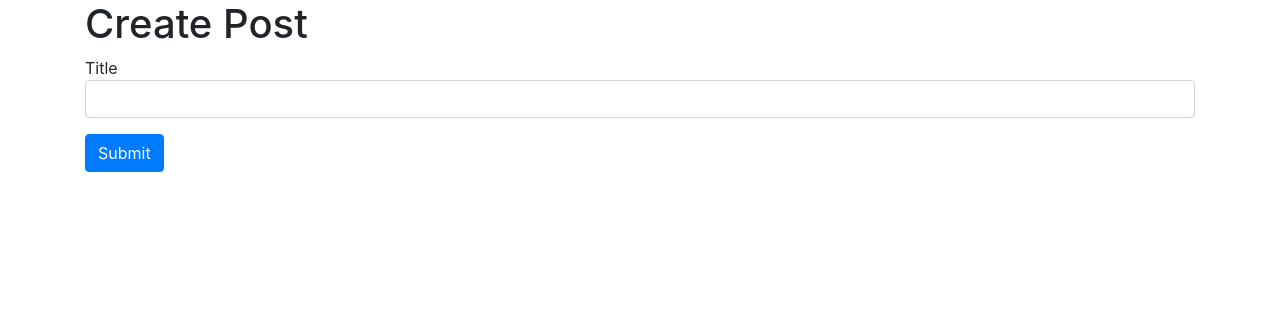
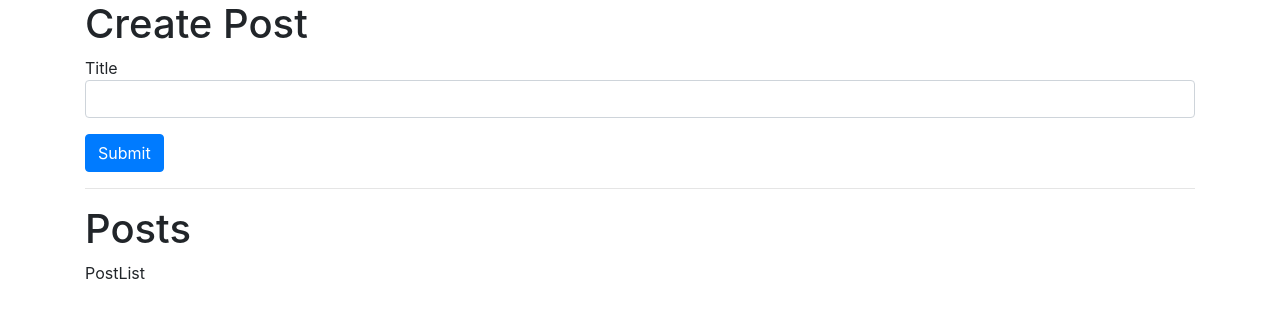
Before and after one commit to hemant-soni-vst-au4/microservice, a React (Create React App) app in the folder client/: page / in a window 1280 px wide. Shown: the top 318 px of the page. Built offline with nearby package versions, Linux system fonts and the light colour scheme.

Commit message:
NEW: add post list component

```diff
--- a/client/src/App.js
+++ b/client/src/App.js
@@ -1,11 +1,14 @@
 import React from 'react';
 import PostCreate from './PostCreate';
-
+import PostList from './PostList';
 function App() {
   return (
     <div className="container">
         <h1>Create Post</h1>
         <PostCreate />
+        <hr />
+        <h1>Posts</h1>
+        <PostList />
     </div>
   )
 }
--- /dev/null
+++ b/client/src/PostList.js
@@ -0,0 +1,9 @@
+import React from 'react'
+
+function PostList() {
+  return (
+    <div>PostList</div>
+  )
+}
+
+export default PostList
```
